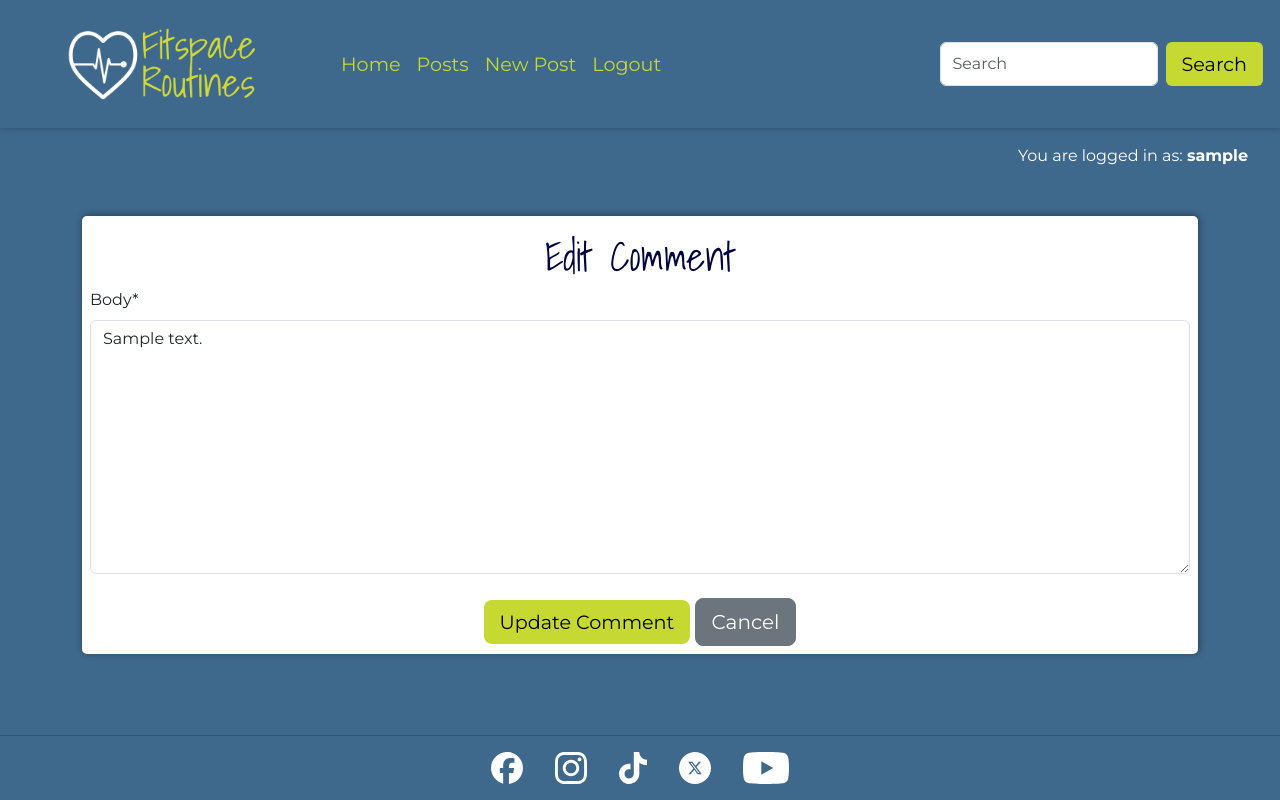
After one commit to cajones93/fitspace-routines, a Django app: page /posts/comment/edit/1/ in a window 1280 px wide. The commit adds this page. Run offline with Django 5.2, Linux system fonts and the light colour scheme; a user stored in the database is signed in; tables that the repository leaves empty hold one stand-in row (values such as "Sample post").

Commit message:
create edit and delete comment functionality

```diff
--- /dev/null
+++ b/blog/templates/blog/edit_comment.html
@@ -0,0 +1,18 @@
+{% extends "base.html" %}
+
+{% block title %}Edit Comment{% endblock %}
+
+{% block content %}
+<div class="container">
+    <form method="POST" class="p-2 form" action="">
+        <h1 class="text-center mt-2">Edit Comment</h1>
+        {% csrf_token %}
+        {{ form.media }}
+        {{ form|crispy }}
+        <div class="text-center">
+            <button type="submit" class="btn btn-primary btn-lg mt-2">Update Comment</button>
+            <a href="{% url 'post_detail' comment.post.slug %}" class="btn btn-secondary btn-lg btn-lg mt-2">Cancel</a>
+        </div>
+    </form>
+</div>
+{% endblock %}
--- a/blog/templates/blog/edit_post.html
+++ b/blog/templates/blog/edit_post.html
@@ -5,7 +5,7 @@
 {% block content %}
 <div class="container">
     <form method="POST" class="p2 form" action="">
-        <h1 class="text-center">Edit Post</h1>
+        <h1 class="text-center mt-2">Edit Post</h1>
         {% csrf_token %}
         {{ form.media }}
         {{ form|crispy }}
--- a/blog/templates/blog/post_confirm_delete.html
+++ b/blog/templates/blog/post_confirm_delete.html
@@ -4,7 +4,7 @@
 
 {% block content %}
 <div class="container">
-    <h1 class="text-center-mt-2">Confirm Post Deletion</h1>
+    <h1 class="text-center mt-2">Confirm Post Deletion</h1>
     <div class="d-flex justify-content-center-pt-3">
         <form method="post" class="p2 form text-center">
             {% csrf_token %}
--- a/blog/templates/blog/post_detail.html
+++ b/blog/templates/blog/post_detail.html
@@ -51,10 +51,8 @@
           </p>
           {% endif %}
           {% if user.is_authenticated and comment.author == user %}
-          <button class="btn btn-warning w-15 mb-1"
-          data-comment_id="{{ comment.id }}">Delete</button>
-          <button class="btn btn-primary w-15 mb-1"
-            data-comment_id="{{ comment.id }}">Edit</button>
+          <a href="{% url 'edit_comment' comment.id %}" class="btn btn-primary w-15 mb-1">Edit</a>
+          <a href="{% url 'delete_comment' comment.id %}" class="btn btn-warning w-15 mb-1">Delete</a>
           {% endif %}
         </div>
         <!-- Our for loop ends here -->
--- a/blog/templates/blog/posts.html
+++ b/blog/templates/blog/posts.html
@@ -3,7 +3,7 @@
 {% block title %}Posts{% endblock %}
 
 {% block content %}
-<div class="top-post-container mb-3 text-center mt-3">
+<div class="top-post-container mb-3 text-center">
     <h1 class="text-center p2 mt-2">
         Latest Posts
     </h1>
--- a/blog/urls.py
+++ b/blog/urls.py
@@ -2,7 +2,8 @@ from django.urls import path
 from .views import (
     AddPost, Posts,
     PostDetail, DeletePost,
-    UpdatePost, CreateComment
+    UpdatePost, CreateComment,
+    EditComment, DeleteComment
 )
 
 
@@ -13,4 +14,6 @@ urlpatterns = [
     path("delete/<slug:slug>/", DeletePost.as_view(), name="delete_post"),
     path("edit/<slug:slug>/", UpdatePost.as_view(), name="update_post"),
     path('post/<slug:slug>/comment/', CreateComment.as_view(), name='add_comment'),
+    path('comment/edit/<int:comment_id>/', EditComment.as_view(), name='edit_comment'),
+    path('comment/delete/<int:comment_id>/', DeleteComment.as_view(), name='delete_comment'),
 ]
--- a/blog/views.py
+++ b/blog/views.py
@@ -95,6 +95,7 @@ class UpdatePost(LoginRequiredMixin, UpdateView):
 
 
 class CreateComment(LoginRequiredMixin, CreateView):
+    """ Create a new comment """
     model = Comment
     form_class = CommentForm
 
@@ -105,3 +106,26 @@ class CreateComment(LoginRequiredMixin, CreateView):
 
     def get_success_url(self):
         return reverse('post_detail', kwargs={'slug': self.object.post.slug})
+
+
+class EditComment(LoginRequiredMixin, UpdateView):
+    """Edit a comment"""
+    model = Comment
+    form_class = CommentForm
+    template_name = 'blog/edit_comment.html'
+    pk_url_kwarg = 'comment_id'
+
+    def get_success_url(self):
+        """Redirect to the post detail page after successful edit."""
+        return reverse('post_detail', kwargs={'slug': self.object.post.slug})
+
+
+class DeleteComment(LoginRequiredMixin, DeleteView):
+    """Delete a comment"""
+    model = Comment
+    template_name = 'blog/delete_comment.html'
+    pk_url_kwarg = 'comment_id'
+
+    def get_success_url(self):
+        """Redirect to the post detail page after successful deletion."""
+        return reverse('post_detail', kwargs={'slug': self.object.post.slug})
--- a/static/css/base.css
+++ b/static/css/base.css
@@ -65,6 +65,12 @@ footer {
 }
 
 /* Header */
+
+.logged-in-user{
+    color: white;
+    padding-right: var(--space-sm);
+}
+
 .navbar {
     background-color: var(--secondary);
     box-shadow: var(--small-box-shadow);
--- a/templates/base.html
+++ b/templates/base.html
@@ -20,6 +20,13 @@
 </head>
 <body>
     {% include 'includes/header.html' %}
+    <div class="logged-in-user">
+    {% if user.is_authenticated %}
+    <p class="text-end m-3">You are logged in as: <strong>{{user}}</strong></p>
+    {% else %}
+    <p class="text-end m-3">You are not logged in</p>
+    {% endif %}
+    </div>
     <div class="container">
         <div class="row">
         <div class="col-md-8 offset-md-2">
```
Also changed, not shown: blog/templates/blog/delete_comment.html (added, +18 -0 lines).
